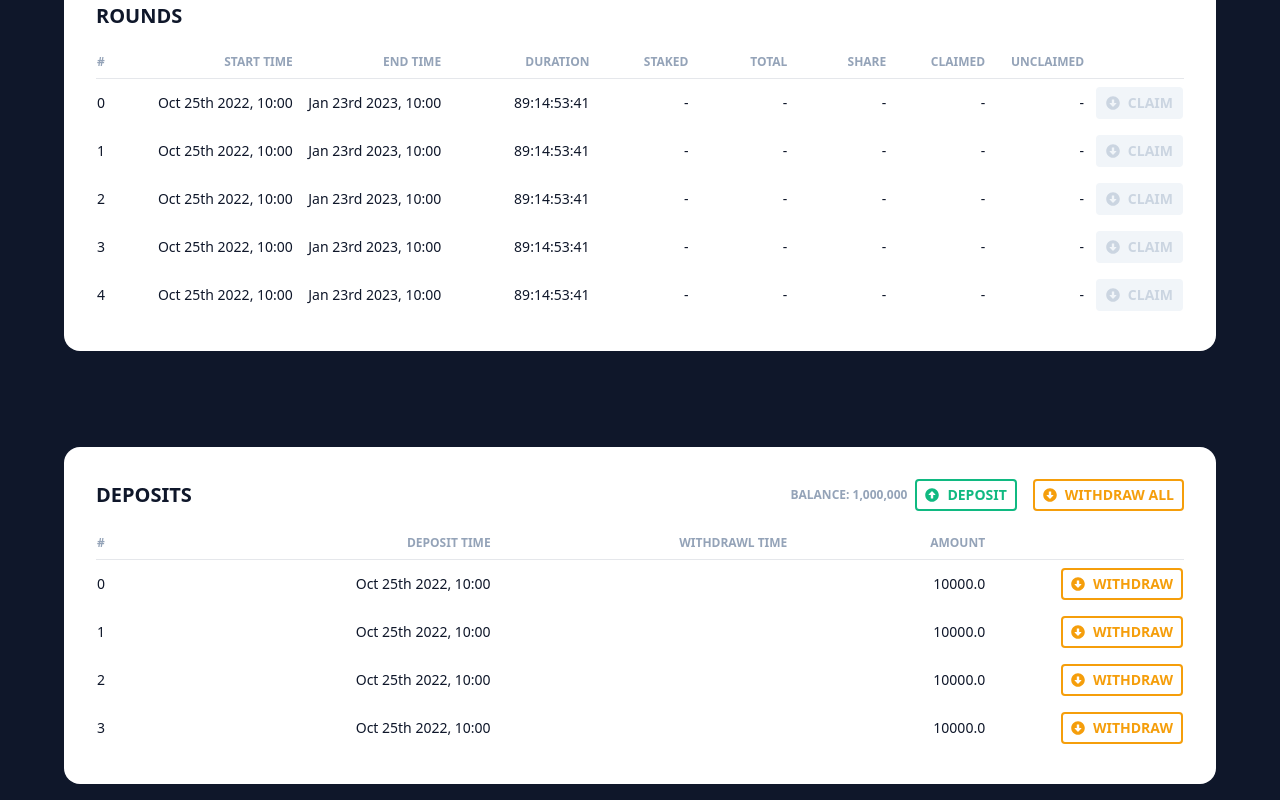
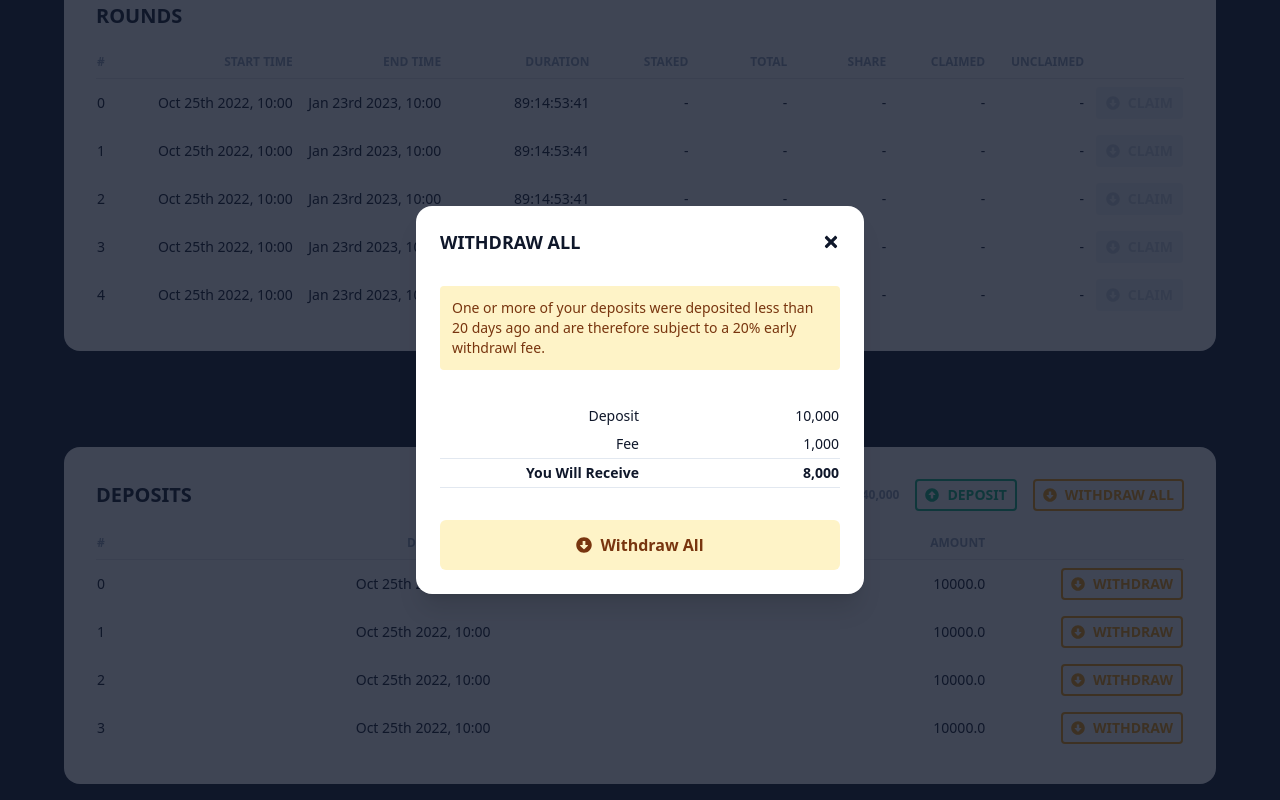
Before and after one commit to b10k-io/madchad-staking, a React (Create React App) app: page / in a window 1280 px wide. Both pictures are taken after a click on the button "WITHDRAW ALL". Shown: the part 578-1378 px from the top of the page. Built offline with nearby package versions, Linux system fonts and the light colour scheme.

Commit message:
Withdraw Dialogs

```diff
--- a/src/components/deposits/DepositList.tsx
+++ b/src/components/deposits/DepositList.tsx
@@ -18,7 +18,10 @@ export default function DepositList() {
                     <div className="flex justify-between items-center">
                         <h2 className="text-xl text-slate-900 font-bold uppercase">Deposits</h2>
                         <div className="flex items-center gap-2">
-                            <span className="text-xs uppercase font-semibold text-slate-400">Balance: 1,000,000</span>
+                            <div className="flex divide-x divide-solid">
+                                <span className="px-2 text-xs uppercase font-semibold text-slate-400">Balance: 1,000,000</span>
+                                <span className="px-2 text-xs uppercase font-semibold text-slate-400">Deposited: 40,000</span>
+                            </div>
                             <DepositButton />
                             <WithdrawAllButton />
                         </div>
--- a/src/components/deposits/WithdrawAllButton.tsx
+++ b/src/components/deposits/WithdrawAllButton.tsx
@@ -1,13 +1,30 @@
+import { useState } from "react"
 import { FaArrowAltCircleDown } from "react-icons/fa"
+import WithdrawAllDialog from "../dialogs/WithdrawAllDialog"
 
 export default function WithdrawAllButton() {
 
+    let [isOpen, setIsOpen] = useState(false)
+
+    function closeModal() {
+        console.log("closeModal")
+        setIsOpen(false)
+    }
+
+    function openModal() {
+        console.log("openModal")
+        setIsOpen(true)
+    }
+
     return (
-        <button className="px-2 py-1 text-sm font-semibold uppercase rounded border-2 border-amber-500 text-amber-500 hover:border-amber-400 hover:text-amber-400 disabled:border-slate-100 disabled:text-slate-300 disabled:bg-slate-100">
-            <div className="flex items-center gap-2">
-                <FaArrowAltCircleDown className="h-4" />
-                <span>Withdraw All</span>
-            </div>
-        </button>
+        <>
+            <button className="px-2 py-1 text-sm font-semibold uppercase rounded border-2 border-amber-500 text-amber-500 hover:border-amber-400 hover:text-amber-400 disabled:border-slate-100 disabled:text-slate-300 disabled:bg-slate-100" onClick={openModal}>
+                <div className="flex items-center gap-2">
+                    <FaArrowAltCircleDown className="h-4" />
+                    <span>Withdraw All</span>
+                </div>
+            </button>
+            <WithdrawAllDialog isOpen={isOpen} openModal={openModal} closeModal={closeModal} />
+        </>
     )
 }
--- a/src/components/deposits/WithdrawButton.tsx
+++ b/src/components/deposits/WithdrawButton.tsx
@@ -1,13 +1,30 @@
+import { useState } from "react"
 import { FaArrowAltCircleDown } from "react-icons/fa"
+import WithdrawDialog from "../dialogs/WithdrawDialog"
 
 export default function WithdrawButton() {
 
+    let [isOpen, setIsOpen] = useState(false)
+
+    function closeModal() {
+        console.log("closeModal")
+        setIsOpen(false)
+    }
+
+    function openModal() {
+        console.log("openModal")
+        setIsOpen(true)
+    }
+
     return (
-        <button className="px-2 py-1 text-sm font-semibold uppercase rounded border-2 border-amber-500 text-amber-500 hover:border-amber-400 hover:text-amber-400 disabled:border-slate-100 disabled:text-slate-300 disabled:bg-slate-100">
-            <div className="flex items-center gap-2">
-                <FaArrowAltCircleDown className="h-4" />
-                <span>Withdraw</span>
-            </div>
-        </button>
+        <>
+            <button className="px-2 py-1 text-sm font-semibold uppercase rounded border-2 border-amber-500 text-amber-500 hover:border-amber-400 hover:text-amber-400 disabled:border-slate-100 disabled:text-slate-300 disabled:bg-slate-100" onClick={openModal}>
+                <div className="flex items-center gap-2">
+                    <FaArrowAltCircleDown className="h-4" />
+                    <span>Withdraw</span>
+                </div>
+            </button>
+            <WithdrawDialog isOpen={isOpen} openModal={openModal} closeModal={closeModal} />
+        </>
     )
 }
--- a/src/components/dialogs/DepositDiaglog.tsx
+++ b/src/components/dialogs/DepositDiaglog.tsx
@@ -1,5 +1,4 @@
-import { Dialog, Transition } from '@headlessui/react'
-import { Fragment } from 'react'
+import { Dialog } from '@headlessui/react'
 import { IDepositDialog } from '../../types/dialogs'
 import DialogWrapper from './DialogWrapper'
 import { FaTimes } from "react-icons/fa"
@@ -14,23 +13,13 @@ export default function DepositDialog({ isOpen, openModal, closeModal }: IDeposi
                 className="text-lg font-semibold leading-6 text-slate-900 uppercase"
             >
                 <div className='flex items-center justify-between'>
-                    <span>Deposit Tokens</span>
+                    <span>Deposit</span>
                     <button onClick={closeModal}><FaTimes /></button>
                 </div>
             </Dialog.Title>
             <div className="mt-8">
                 <DepositForm />
             </div>
-
-            {/* <div className="mt-4">
-                <button
-                    type="button"
-                    className="inline-flex justify-center rounded-md border border-transparent bg-emerald-100 px-4 py-2 text-sm font-medium text-emerald-900 hover:bg-emerald-200 focus:outline-none focus-visible:ring-2 focus-visible:ring-emerald-500 focus-visible:ring-offset-2"
-                    onClick={closeModal}
-                >
-                    Got it, thanks!
-                </button>
-            </div> */}
         </DialogWrapper>
     )
 }
--- /dev/null
+++ b/src/components/dialogs/WithdrawAllDialog.tsx
@@ -0,0 +1,57 @@
+import { Dialog } from '@headlessui/react'
+import { IDepositDialog } from '../../types/dialogs'
+import DialogWrapper from './DialogWrapper'
+import { FaTimes } from "react-icons/fa"
+import { FaArrowAltCircleDown } from "react-icons/fa"
+
+const tdClass = "text-sm text-right py-1 text-slate-900 border-slate-200"
+
+export default function WithdrawAllDialog({ isOpen, openModal, closeModal }: IDepositDialog) {
+
+    return (
+        <DialogWrapper isOpen={isOpen} openModal={openModal} closeModal={closeModal}>
+            <div className='flex flex-col gap-8'>
+                <Dialog.Title
+                    as="h3"
+                    className="text-lg font-semibold leading-6 text-slate-900 uppercase"
+                >
+                    <div className='flex items-center justify-between'>
+                        <span>Withdraw All</span>
+                        <button onClick={closeModal}><FaTimes /></button>
+                    </div>
+                </Dialog.Title>
+                <div>
+                    <div className='p-3 text-sm bg-amber-100 rounded border-0 border-amber-300 text-amber-900'>One or more of your deposits were deposited less than 20 days ago and are therefore subject to a 20% early withdrawl fee.</div>
+                </div>
+
+                <div>
+                    <table className='table-fixed w-full'>
+                        <tbody>
+                            <tr>
+                                <td className={tdClass}>Deposit</td>
+                                <td className={tdClass}>10,000</td>
+                            </tr>
+                            <tr>
+                                <td className={tdClass}>Fee</td>
+                                <td className={tdClass}>1,000</td>
+                            </tr>
+                            <tr>
+                                <td className={`font-semibold border-y ${tdClass}`}>You Will Receive</td>
+                                <td className={`font-semibold border-y ${tdClass}`}>8,000</td>
+                            </tr>
+                        </tbody>
+                    </table>
+                </div>
+                <button
+                    type="button"
+                    className="rounded-md border border-transparent bg-amber-100 px-6 py-3 text-amber-900 hover:bg-amber-200 w-full text-base font-semibold"
+                >
+                    <div className="flex items-center justify-center gap-2">
+                        <FaArrowAltCircleDown className="h-4" />
+                        <span>Withdraw All</span>
+                    </div>
+                </button>
+            </div>
+        </DialogWrapper>
+    )
+}
--- /dev/null
+++ b/src/components/dialogs/WithdrawDialog.tsx
@@ -0,0 +1,57 @@
+import { Dialog } from '@headlessui/react'
+import { IDepositDialog } from '../../types/dialogs'
+import DialogWrapper from './DialogWrapper'
+import { FaTimes } from "react-icons/fa"
+import { FaArrowAltCircleDown } from "react-icons/fa"
+
+const tdClass = "text-sm text-right py-1 text-slate-900 border-slate-200"
+
+export default function WithdrawDialog({ isOpen, openModal, closeModal }: IDepositDialog) {
+
+    return (
+        <DialogWrapper isOpen={isOpen} openModal={openModal} closeModal={closeModal}>
+            <div className='flex flex-col gap-8'>
+                <Dialog.Title
+                    as="h3"
+                    className="text-lg font-semibold leading-6 text-slate-900 uppercase"
+                >
+                    <div className='flex items-center justify-between'>
+                        <span>Withdraw Deposit</span>
+                        <button onClick={closeModal}><FaTimes /></button>
+                    </div>
+                </Dialog.Title>
+                <div>
+                    <div className='p-3 text-sm bg-amber-100 rounded border-0 border-amber-300 text-amber-900'>This deposit is less than 20 days old and is therefore subject to a 20% early withdrawl fee.</div>
+                </div>
+
+                <div>
+                    <table className='table-fixed w-full'>
+                        <tbody>
+                            <tr>
+                                <td className={tdClass}>Deposit</td>
+                                <td className={tdClass}>10,000</td>
+                            </tr>
+                            <tr>
+                                <td className={tdClass}>Fee</td>
+                                <td className={tdClass}>2,000</td>
+                            </tr>
+                            <tr>
+                                <td className={`font-semibold border-y ${tdClass}`}>You Will Receive</td>
+                                <td className={`font-semibold border-y ${tdClass}`}>8,000</td>
+                            </tr>
+                        </tbody>
+                    </table>
+                </div>
+                <button
+                    type="button"
+                    className="rounded-md border border-transparent bg-amber-100 px-6 py-3 text-amber-900 hover:bg-amber-200 w-full text-base font-semibold"
+                >
+                    <div className="flex items-center justify-center gap-2">
+                        <FaArrowAltCircleDown className="h-4" />
+                        <span>Withdraw</span>
+                    </div>
+                </button>
+            </div>
+        </DialogWrapper>
+    )
+}
--- a/src/components/forms/DepositForm.tsx
+++ b/src/components/forms/DepositForm.tsx
@@ -6,14 +6,13 @@ type Inputs = {
 };
 
 export default function DepositForm() {
-  const { register, handleSubmit, watch, formState: { errors } } = useForm<Inputs>();
+  const { register, handleSubmit, formState: { errors } } = useForm<Inputs>();
   const onSubmit: SubmitHandler<Inputs> = data => console.log(data);
 
   function setMax() {}
 
   return (
-    /* "handleSubmit" will validate your inputs before invoking "onSubmit" */
-    <form onSubmit={handleSubmit(onSubmit)} className="flex flex-col gap-2">
+    <form onSubmit={handleSubmit(onSubmit)} className="flex flex-col gap-4">
 
         <div className="flex justify-between items-center text-xs font-semibold text-slate-400 uppercase">
             <label>Amount</label>
@@ -34,6 +33,8 @@ export default function DepositForm() {
             </div>
         </button>
 
+        <p className="text-justify text-xs text-slate-600">By depositing tokens, you become eligable to receive BNB rewards. You may withdraw the deposit at anytime, but you will be charged a 20% fee if you withdraw within 20 days of your deposit. The project reserves the right to adjust the rate and duration up to a maximum of 25% and 30 days.</p>
+
     </form>
   );
 }
--- a/src/components/layout/Header.tsx
+++ b/src/components/layout/Header.tsx
@@ -1,5 +1,6 @@
 import { ConnectWallet } from "@thirdweb-dev/react"
 import logo from "../../assets/logo.png"
+import DepositButton from "../deposits/DepositButton"
 import Container from "./Container"
 
 export default function Header() {
@@ -10,7 +11,10 @@ export default function Header() {
                     <img src={logo} className="h-16" alt="MadChad" />
                     <h2 className="text-xl font-bold uppercase text-slate-100">Rewards</h2>
                 </div>
-                <div>
+                <div className="flex gap-4 items-center">
+                    <div>
+                    <DepositButton />
+                    </div>
                     <ConnectWallet />
                 </div>
             </div>
```
